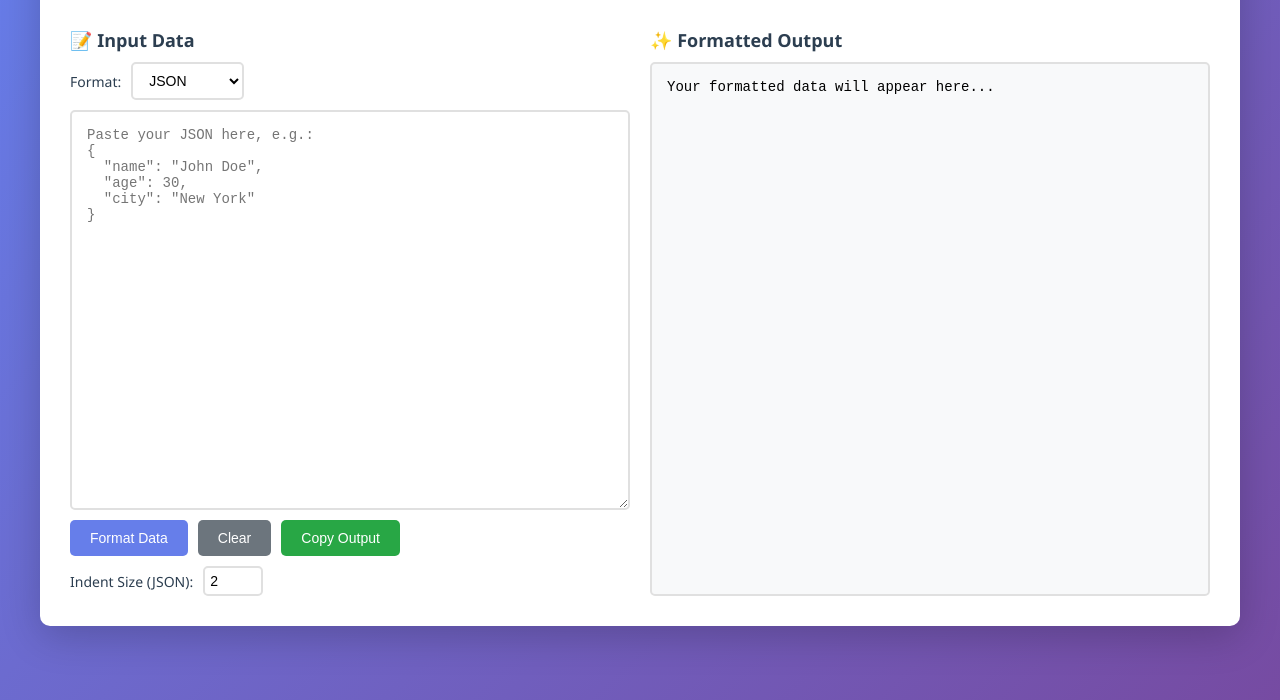
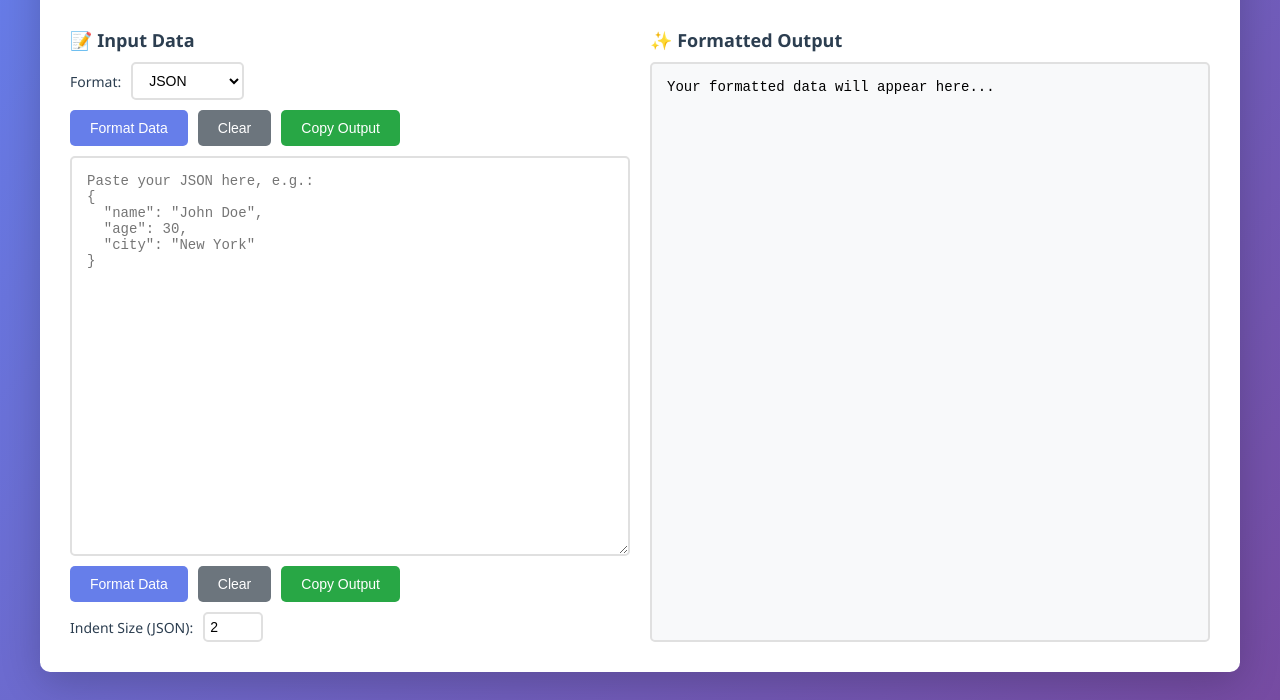
Before and after one commit to liuchaoqun/simple_tools, a plain HTML site: page docs/json-viewer.html in a window 1280 px wide. Shown: the part 100-800 px from the top of the page. Drawn offline with Linux system fonts and the light colour scheme.

Commit message:
feat: Add control buttons to top of Data Viewer textarea

```diff
--- a/docs/json-viewer.html
+++ b/docs/json-viewer.html
@@ -261,6 +261,11 @@
                         <option value="html">HTML</option>
                     </select>
                 </div>
+                <div class="controls" style="margin-top: 0; margin-bottom: 10px;">
+                    <button class="btn-primary" onclick="formatData()">Format Data</button>
+                    <button class="btn-secondary" onclick="clearInput()">Clear</button>
+                    <button class="btn-success" onclick="copyToClipboard()">Copy Output</button>
+                </div>
                 <textarea id="jsonInput" placeholder='Paste your JSON here, e.g.:
 {
   "name": "John Doe",
```
